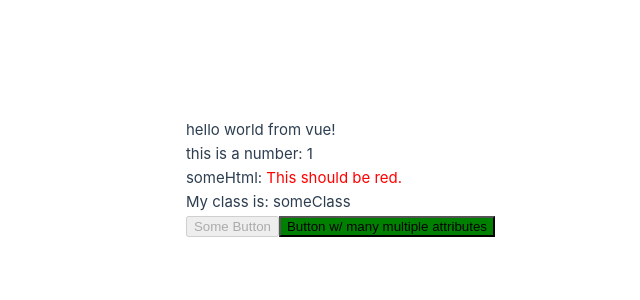
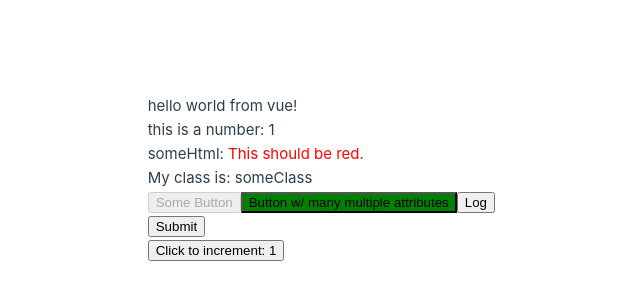
Before and after one commit to icarodredd/vuejs, a Vue app in the folder first-contact/: page / in a window 1280 px wide. Shown: the part 222-522 px from the top of the page, without its empty margins (122-762 px from the left). Built offline with nearby package versions, Linux system fonts and the light colour scheme.

Commit message:
state and increment w/ ref

```diff
--- a/first-contact/src/App.vue
+++ b/first-contact/src/App.vue
@@ -1,11 +1,19 @@
 <script setup lang="ts">
+import { ref } from 'vue'
+
 const one = 1
 const someHtml = "<span style='color: red'>This should be red.</span>"
 const someClass = 'someClass'
 const buttonIsDisabled = true
+const count = ref(1)
+
 const multipleAttributes = {
   id: 'randomId',
   style: 'background-color:green',
+}
+
+function onSubmit() {
+  console.log('submitted!')
 }
 </script>
 
@@ -19,6 +27,11 @@ const multipleAttributes = {
     <button v-bind="multipleAttributes">
       Button w/ many multiple attributes
     </button>
+    <button @click="console.log(1)">Log</button>
+    <form @submit.prevent="onSubmit">
+      <button type="submit">Submit</button>
+    </form>
+    <button @click="count++">Click to increment: {{ count }}</button>
   </main>
 </template>
 
```
